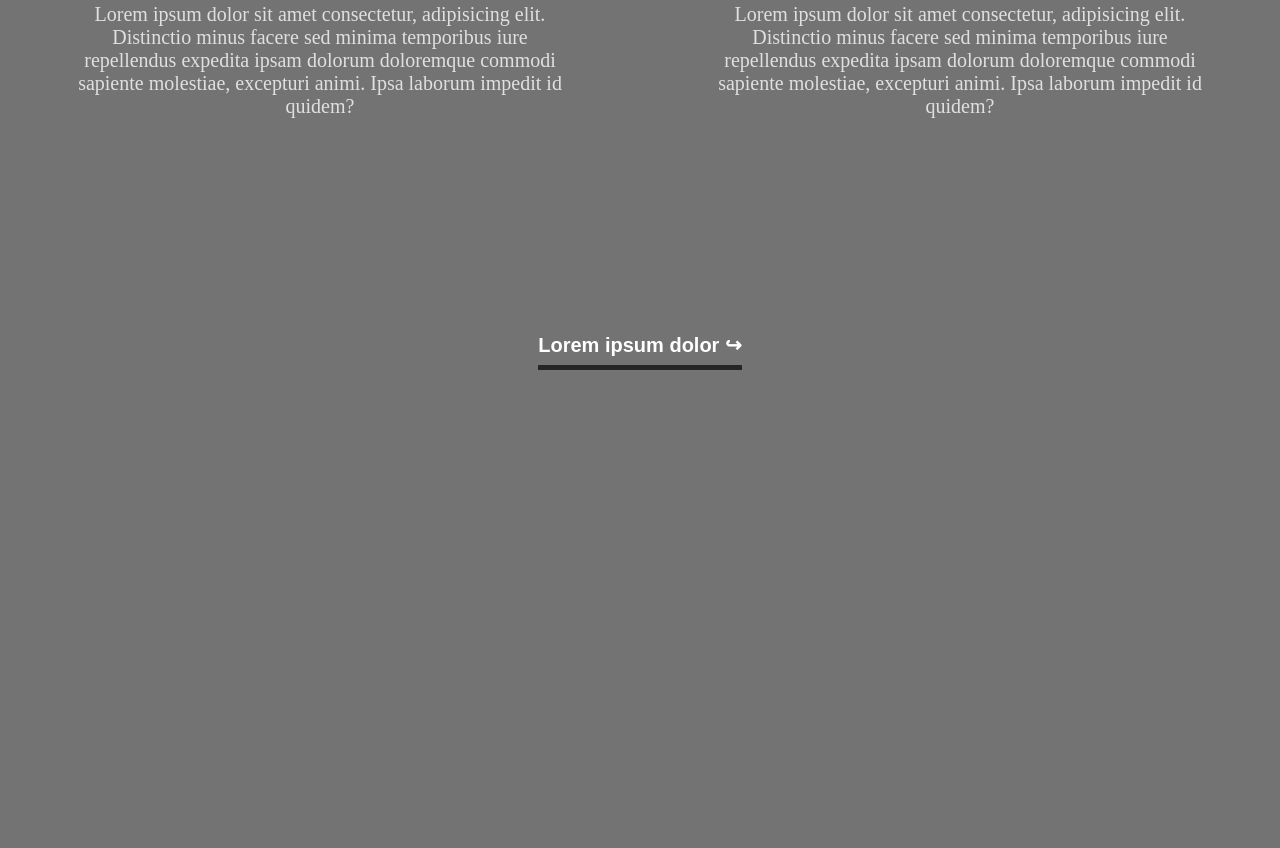
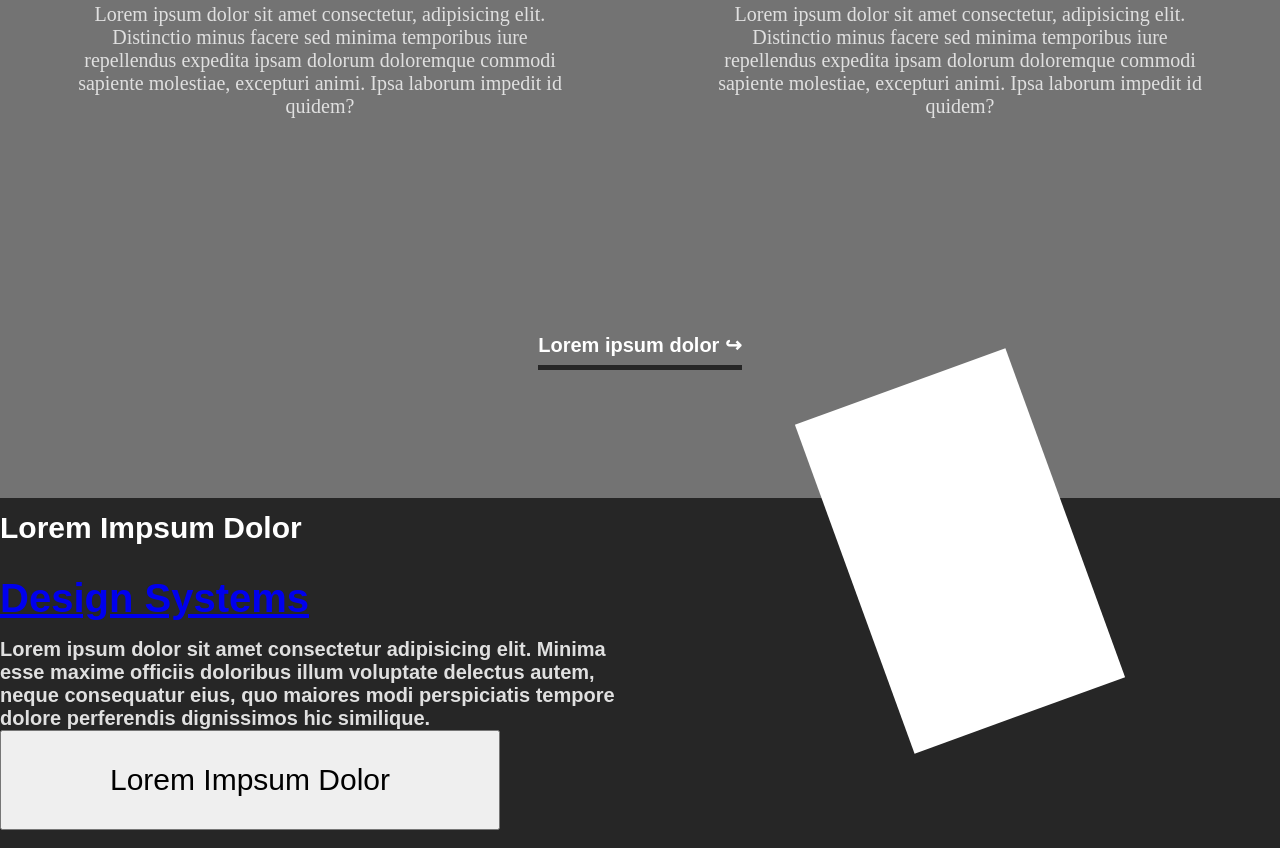
Before and after one commit to Psiale/smashing-magazine-clone, a plain HTML site: page index.html in a window 1280 px wide. Shown: the part 7614-8462 px from the top of the page. Before the commit the page ends 8112 px from the top, so only its background shows below. Drawn offline with Linux system fonts and the light colour scheme; a web font is replaced by a local one.

Commit message:
fixed errors of stylelint

```diff
--- a/index.html
+++ b/index.html
@@ -516,5 +516,23 @@
       </div>
     </section>
 
+    <section>
+      <div class="gray-1 flex-featured-book-container">
+        <div class="featured-book-item">
+          <h2 class=" article-text white" >Lorem Impsum Dolor</h2>
+          <h1 class=" white book-title">
+            <a href="#">Design Systems</a>
+            <h2 class=" light-text-color">Lorem ipsum dolor sit amet consectetur adipisicing elit.
+              Minima esse maxime officiis doloribus illum voluptate delectus autem, neque consequatur eius,
+              quo maiores modi perspiciatis tempore dolore perferendis dignissimos hic similique.</h2>
+            <button class="big-button">Lorem Impsum Dolor</button>
+          </h1>
+        </div>
+        <div class=" featured-book-box featured-book-item ">
+          <div id="book-icon" class=" bio-icon white-background big-image-box" ></div>
+        </div>
+      </div>
+    </section>
+
   </body>
 </html>
--- a/styles/style.css
+++ b/styles/style.css
@@ -2,18 +2,17 @@
   box-sizing: border-box;
   padding: 0;
   margin: 0;
-
 }
 
-
-h1, h2, h3 {
+h1,
+h2,
+h3 {
   font-family: 'Tomorrow', sans-serif;
 }
 
 h2 {
   font-size: 20px;
 }
-
 
 .gray-1 {
   background-color: #262626;
@@ -44,7 +43,7 @@ h2 {
 }
 
 .regular-text-color {
-  color: #dddddd;
+  color: #ddd;
 }
 
 .light-text-color {
@@ -67,13 +66,13 @@ h2 {
   padding-top: 30%;
 }
 
-.principal-title{
+.principal-title {
   font-size: 27px;
   font-weight: bold;
   padding: 1%;
 }
 
-.principal-title-container{
+.principal-title-container {
   display: inline-block;
   text-align: center;
   width: 32%;
@@ -94,7 +93,6 @@ h2 {
 }
 
 .flex-main-articles-parent {
-
   display: flex;
   flex-flow: row wrap;
 }
@@ -106,7 +104,7 @@ h2 {
 }
 
 .general-border {
-  border: .5px white solid;
+  border: 0.5px white solid;
 }
 
 .main-article {
@@ -146,7 +144,6 @@ h2 {
   width: 30%;
 }
 
-
 .main-margin {
   margin-left: 15%;
 }
@@ -181,18 +178,16 @@ h2 {
 .related-article:hover {
   transform: scale(1.1);
   border-radius: 2%;
-  border: .1px solid
-rgba(255, 255, 255, .1);
+  border: 0.1px solid rgba(255, 255, 255, 0.1);
   z-index: 2;
   margin: 3% 0;
 }
 
-.related-article:hover  > .arrow-container {
+.related-article:hover > .arrow-container {
   margin: 3%;
   width: 20%;
   height: 15%;
-  background-color:
-  #262626;
+  background-color: #262626;
   text-align: center;
 }
 
@@ -207,28 +202,25 @@ rgba(255, 255, 255, .1);
   height: 700px;
   gap: 3%;
   display: grid;
-  grid-template-columns: repeat(1,2fr 4fr);
-
+  grid-template-columns: repeat(1, 2fr 4fr);
 }
 
 .big-box {
   grid-column: 2;
   grid-row: 1 / 3;
-
 }
 
 .small-box {
   grid-column: 1;
-  grid-row:1 / 2 ;
+  grid-row: 1 / 2;
 }
-
 
 .ad-box {
   padding: 1%;
   display: grid;
   align-content: space-around;
   justify-items: center;
-  border-radius: .5%;
+  border-radius: 0.5%;
 }
 
 .related-article-box {
@@ -271,16 +263,15 @@ rgba(255, 255, 255, .1);
 
 .grid-advertise-related-content-container {
   height: 700px;
-  margin:1% 1% 0 0;
+  margin: 1% 1% 0 0;
   display: grid;
-  grid-template-columns: repeat(1,2fr 4fr);
+  grid-template-columns: repeat(1, 2fr 4fr);
 }
 
 .related-article-box:hover {
   transform: scale(1.1);
   border-radius: 2%;
-  border: .1px solid
-rgba(255, 255, 255, .1);
+  border: 0.1px solid rgba(255, 255, 255, 0.1);
   z-index: 2;
   margin: 3% 0;
 }
@@ -289,12 +280,11 @@ rgba(255, 255, 255, .1);
   justify-self: flex-start;
 }
 
-.related-article-box:hover  > .arrow-container-special {
+.related-article-box:hover > .arrow-container-special {
   margin: 3%;
   width: 23%;
   height: 100%;
-  background-color:
-  #262626;
+  background-color: #262626;
   text-align: center;
 }
 
@@ -357,7 +347,6 @@ text-align: center;
 }
 
 .bio-article {
-
   display: flex;
   flex-flow: column wrap;
   justify-content: space-around;
@@ -380,7 +369,7 @@ text-align: center;
   transform: rotate(0deg);
 }
 
-.big-bio-article-container{
+.big-bio-article-container {
   display: flex;
   flex-flow: column;
 }
@@ -397,3 +386,28 @@ text-align: center;
   justify-content: center;
   align-items: center;
 }
+
+.flex-featured-book-container {
+  height: 350px;
+  width: 100%;
+  display: flex;
+}
+
+.featured-book-item {
+  width: 50%;
+  display: flex;
+  flex-flow: column wrap;
+}
+
+.featured-book-box {
+  position: relative;
+  top: -35%;
+  height: 100%;
+  justify-content: center;
+  align-items: center;
+}
+
+#book-icon {
+  width: 35%;
+  height: 100%;
+}
```
Lines whose indentation alone changed are shown as unchanged.
